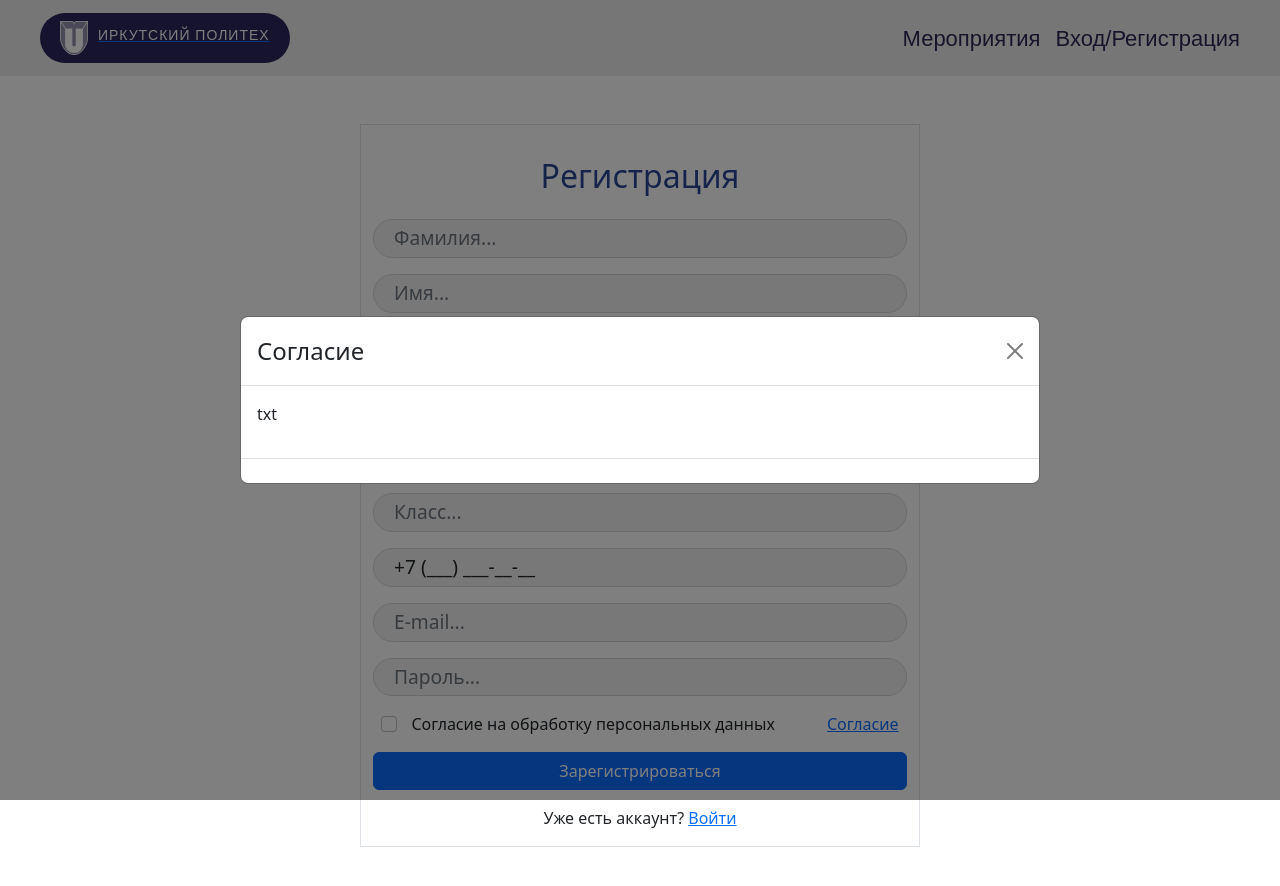
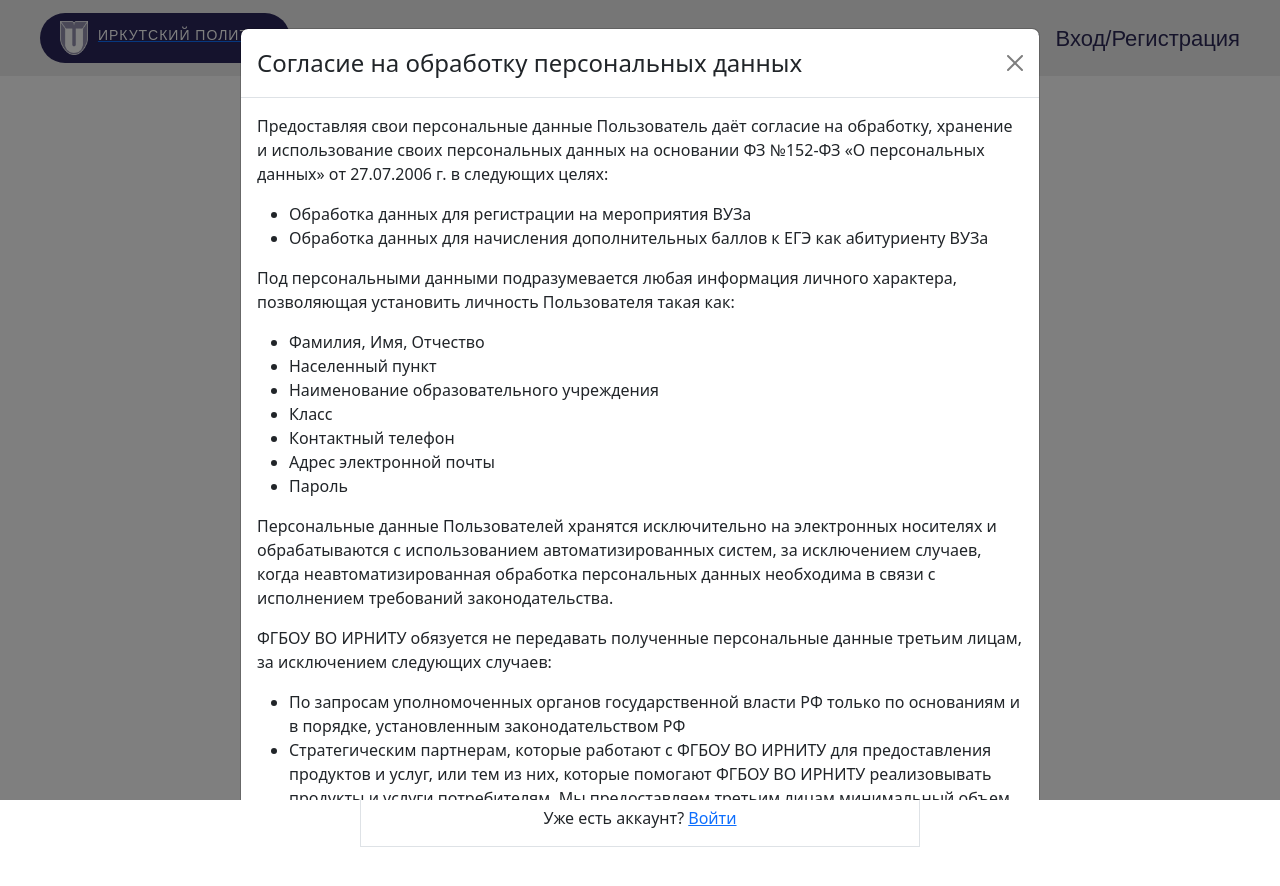
Before and after one commit to SevenLines/school, a React app in the folder front/: page /register in a window 1280 px wide. Both pictures are taken after a click on the link "Согласие". Shown: the top 886 px of the page. Built offline with nearby package versions, Linux system fonts and the light colour scheme.

Commit message:
feature: agreement text integration

```diff
--- /dev/null
+++ b/front/src/modals/agreement/agreement.jsx
@@ -0,0 +1,70 @@
+import React from 'react';
+
+const AgreementTxt = () => {
+  return (
+    <>
+      <p>
+        Предоставляя свои персональные данные Пользователь даёт согласие
+        на обработку, хранение и использование своих персональных
+        данных на основании ФЗ №
+        <nobr>152-ФЗ</nobr> «О персональных данных»
+        от 27.07.2006 г. в следующих целях:
+      </p>
+      <ul>
+        <li>Обработка данных для регистрации на мероприятия ВУЗа</li>
+        <li>
+          Обработка данных для начисления дополнительных баллов к ЕГЭ как
+          абитуриенту ВУЗа
+        </li>
+      </ul>
+      <p>
+        Под персональными данными подразумевается любая информация личного
+        характера, позволяющая установить личность Пользователя такая как:
+      </p>
+      <ul>
+        <li>Фамилия, Имя, Отчество</li>
+        <li>Населенный пункт</li>
+        <li>Наименование образовательного учреждения</li>
+        <li>Класс</li>
+        <li>Контактный телефон</li>
+        <li>Адрес электронной почты</li>
+        <li>Пароль</li>
+      </ul>
+      <p>
+        Персональные данные Пользователей хранятся исключительно
+        на электронных носителях и обрабатываются
+        с использованием автоматизированных систем, за исключением
+        случаев, когда неавтоматизированная обработка персональных данных
+        необходима в связи с исполнением требований законодательства.
+      </p>
+      <p>
+        ФГБОУ ВО ИРНИТУ обязуется не передавать полученные персональные
+        данные третьим лицам, за исключением следующих случаев:
+      </p>
+      <ul>
+        <li>
+          По запросам уполномоченных органов государственной власти РФ
+          только по основаниям и в порядке, установленным
+          законодательством РФ
+        </li>
+        <li>
+          Стратегическим партнерам, которые работают с ФГБОУ ВО ИРНИТУ для
+          предоставления продуктов и услуг, или тем из них, которые
+          помогают ФГБОУ ВО ИРНИТУ реализовывать продукты и услуги
+          потребителям. Мы предоставляем третьим лицам минимальный объем
+          персональных данных, необходимый только для оказания требуемой услуги
+          или проведения необходимой транзакции.
+        </li>
+      </ul>
+      <p>
+        ФГБОУ ВО ИРНИТУ оставляет за собой право вносить изменения
+        в одностороннем порядке в настоящие правила, при условии, что
+        изменения не противоречат действующему законодательству РФ.
+        Изменения условий настоящих правил вступают в силу после
+        их публикации на Сайте.
+      </p>
+    </>
+  );
+};
+
+export default AgreementTxt;
--- a/front/src/pages/register/register-page.jsx
+++ b/front/src/pages/register/register-page.jsx
@@ -6,9 +6,9 @@ import { emailRegExp } from '../../utils/reg-exp';
 import Toast from 'react-bootstrap/Toast';
 import InputMask from 'react-input-mask';
 import authStore from '../../store/auth';
-
+import AgreementTxt from '../../modals/agreement/agreement';
+import { Modal } from 'react-bootstrap';
 import './index.scss';
-import { Modal } from 'react-bootstrap';
 
 const RegisterPage = () => {
   const {
@@ -239,10 +239,12 @@ const RegisterPage = () => {
         centered
       >
         <Modal.Header closeButton>
-          <Modal.Title>Согласие</Modal.Title>
+          <Modal.Title>Согласие на обработку персональных данных</Modal.Title>
         </Modal.Header>
         <Modal.Body>
-          <p>txt</p>
+          <div>
+            <AgreementTxt />
+          </div>
         </Modal.Body>
         <Modal.Footer></Modal.Footer>
       </Modal>
```
